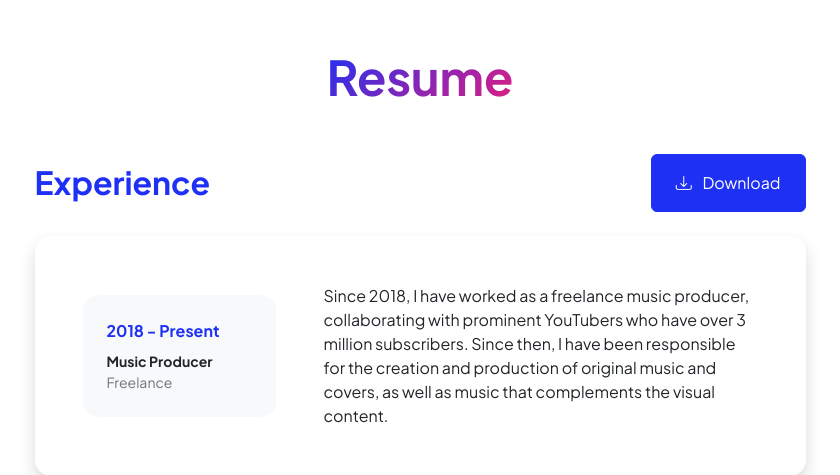
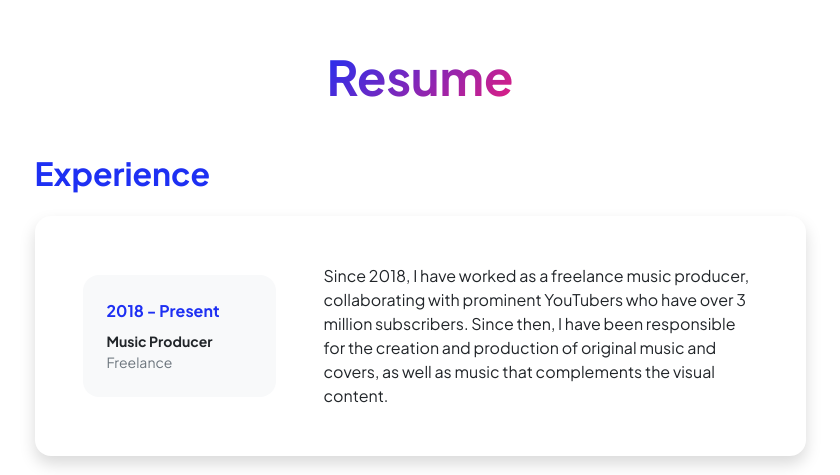
Before and after one commit to FacundoMuruchi/Music-Portfolio, a Django app: page /portfolio/resume/ in a window 1280 px wide. Shown: the part 72-547 px from the top of the page, without its empty margins (220-1060 px from the left). Run offline with Django 4.2, Linux system fonts and the light colour scheme; some libraries are stand-ins or nearby versions.

```diff
--- a/mysite/admin.py
+++ b/mysite/admin.py
@@ -1,9 +1,8 @@
 from django.contrib import admin
-from .models import Com, Web, Curriculum, Data
+from .models import Com, Web, Data
 
 # Register your models here.
 
 admin.site.register(Com)
 admin.site.register(Web)
-admin.site.register(Curriculum)
 admin.site.register(Data)
--- a/mysite/templates/mysite/resume.html
+++ b/mysite/templates/mysite/resume.html
@@ -12,12 +12,6 @@
             <section>
                 <div class="d-flex align-items-center justify-content-between mb-4">
                     <h2 class="text-primary fw-bolder mb-0">Experience</h2>
-                    <!-- Download resume button-->
-                    <!-- Note: Set the link href target to a PDF file within your project-->
-                    <a class="btn btn-primary px-4 py-3" href="{% url 'download' %}" download="{{ curriculum.title }}.pdf">
-                        <div class="d-inline-block bi bi-download me-2"></div>
-                        Download
-                    </a>
                 </div>
                 <!-- Experience Card 1-->
                 <div class="card shadow border-0 rounded-4 mb-5">
--- a/mysite/urls.py
+++ b/mysite/urls.py
@@ -1,11 +1,10 @@
 from django.urls import path
-from .views import resume, projects, contact, download_cv, coms, PostListView, PostListViewWebs, PostListViewDatas
+from .views import resume, projects, contact, coms, PostListView, PostListViewWebs, PostListViewDatas
 
 urlpatterns = [
     path('resume/', resume, name='resume'),
     path('projects/', projects, name='projects'),
     path('contact/', contact, name='contact'),
-    path('download/', download_cv, name='download'),
     path('commisions/', coms, name='coms'),
     path('commissions-list/<int:year>/', PostListView.as_view(), name='coms-list'),
     path('web-sites/', PostListViewWebs.as_view(), name='websites'),
--- a/mysite/views.py
+++ b/mysite/views.py
@@ -1,8 +1,7 @@
-from django.shortcuts import render, get_object_or_404
-from django.http import FileResponse
+from django.shortcuts import render
 
-from django.core.paginator import Paginator, EmptyPage, PageNotAnInteger
-from .models import Com, Web, Curriculum
+from django.core.paginator import EmptyPage, PageNotAnInteger
+from .models import Com, Web
 
 from django.views.generic import ListView
 
@@ -65,10 +64,3 @@ class PostListViewWebs(ListView):
 class PostListViewDatas(ListView):
     model = Web
     template_name = "mysite/data.html"
-
-def download_cv(request):
-    curriculum = get_object_or_404(Curriculum)  # Asumiendo que solo tienes un currículum
-    response = FileResponse(curriculum.pdf.open(), as_attachment=True, filename=f"{curriculum.title}.pdf")
-    response['Content-Type'] = 'application/pdf'
-    response['Content-Disposition'] = f'attachment; filename="{curriculum.title}.pdf"'
-    return response
```
Also changed, not shown: mysite/models.py (+0 -7 lines), mysite/templates/mysite/contact.html (+2 -5 lines), db.sqlite3, mysite/migrations/0013_delete_curriculum.py (added), 9 other files.
